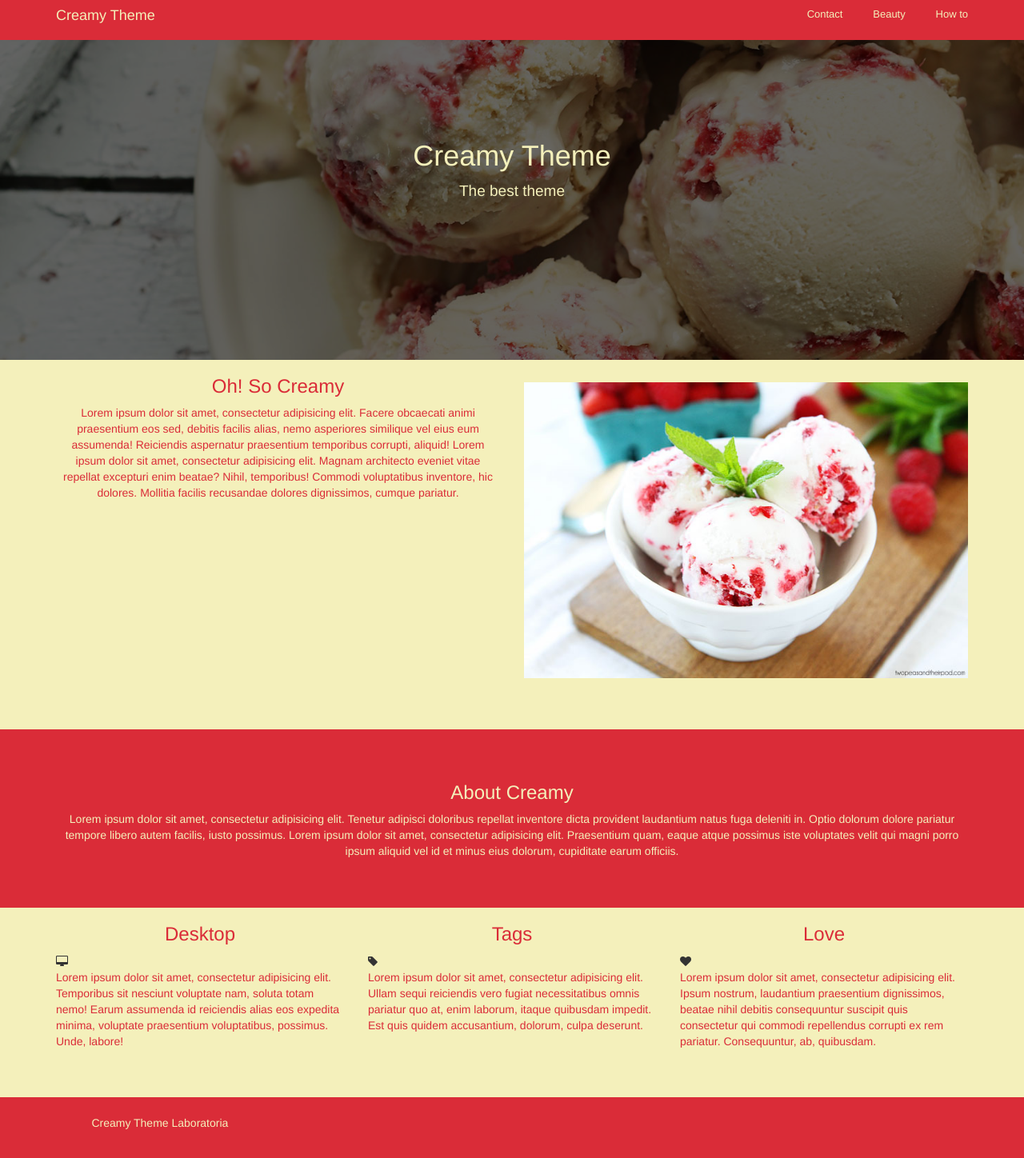
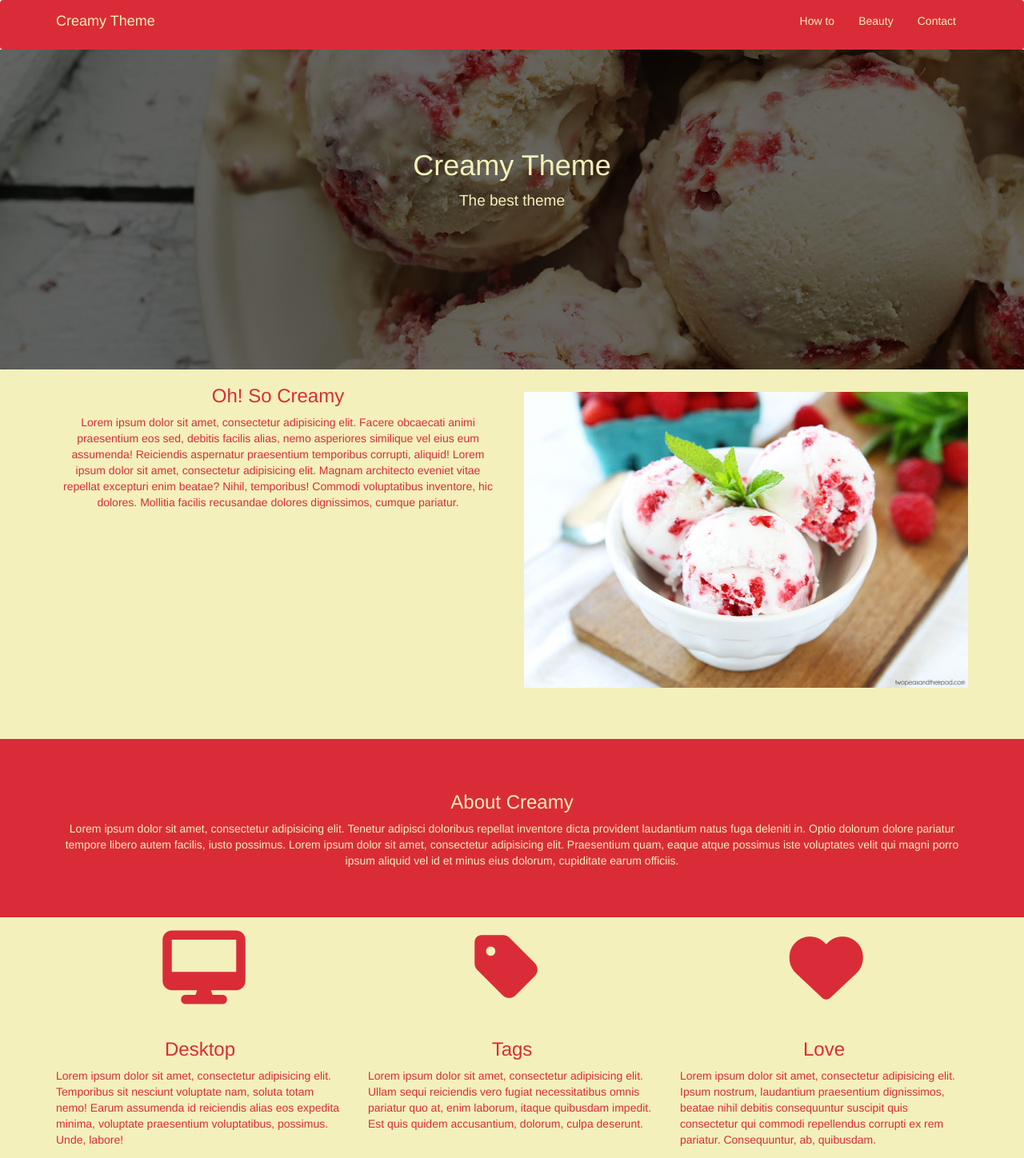
Before and after one commit to Camilajaviera/creamy-theme, a plain HTML site: page index.html in a window 1280 px wide. Shown: the top 1448 px of the page at 80% size. Drawn offline with Linux system fonts and the light colour scheme.

Commit message:
terminado

```diff
--- a/css/main.css
+++ b/css/main.css
@@ -5,15 +5,15 @@
 	color:  #f4f0bb;
 }
 /*------*/
-.barra{
+nav{
 	background-color: #da2c38;
-	height: 50px;
+	height: 62px;
 }
-.naveg{
-	margin-left: 4%;
-    float: right;
-    margin-top: 1%;
-    font-size: 13px;
+.navbar-toggle{
+	border: 1px solid #f4f0bb;
+}
+.icon-bar{
+	background-color: #f4f0bb;
 }
 .fondo{
 	background-image: url(../img/creamy.jpg);
@@ -24,6 +24,7 @@
     background-origin: border-box;
     background-color: rgba(0, 0, 0, 0.6);
     background-position: center;
+    margin-top: -20px;
 }
 .creamy{
 	margin-top: 9%;
@@ -51,6 +52,21 @@
 	background-color:  #f4f0bb;
 	padding-bottom: 50px;
 }
+.icons1{
+	color: #da2c38;
+	margin-left: 37%;
+    font-size: 92px;
+}
+.icons2{
+	margin-left: 37%;
+	color: #da2c38;
+	font-size: 92px;
+}
+.icons3{
+	margin-left: 38%;
+	color: #da2c38;
+	font-size: 92px;
+}
 .fondo5{
 	background-color: #da2c38;
 	padding-bottom: 2%;
--- a/index.html
+++ b/index.html
@@ -3,32 +3,40 @@
 <head>
   <meta charset="UTF-8">
   <title>Creamy Theme</title>
+  <meta name="viewport" content="width=device-width, user-scalable=no, initial-scale=1.0, maximum-scale=1.0, minimum-scale=1.0">
   <link href="https://fonts.googleapis.com/css?family=Open+Sans" rel="stylesheet">
   <link href="https://fonts.googleapis.com/css?family=Merriweather" rel="stylesheet">
   <link rel="stylesheet" href="css/font-awesome.css">
-  <link rel="stylesheet" href="css/main.css">
   <link rel="stylesheet" href="css/bootstrap.min.css">
   <link rel="stylesheet" href="css/bootstrap.css">
   <link rel="stylesheet" href="js/bootstrap.min.js">
+  <link rel="stylesheet" href="css/main.css">
 </head>
 <body>
 	<header>
-		<div class="container-fluid barra">
-			<div class="container">
-				<div class="row">
-					<div class="col-xs-6 col-md-2">
-						<h4 class="letra-clara">Creamy Theme</h4>
-					</div>
-					<nav>
-						<div class="col-md-10">
-							<a  class="naveg letra-clara"href="#">How to</a>
-							<a  class="naveg letra-clara"href="#">Beauty</a>
-							<a  class="naveg letra-clara"href="#">Contact</a>
-						</div>
-					</nav>
-				</div>
-			</div>
-		</div>
+		<nav class="navbar">
+  <div class="container">
+    <!-- Brand and toggle get grouped for better mobile display -->
+    <div class="navbar-header">
+      <button type="button" class="navbar-toggle collapsed" data-toggle="collapse" data-target="#bs-example-navbar-collapse-1" aria-expanded="false">
+        <span class="sr-only">Toggle navigation</span>
+        <span class="icon-bar"></span>
+        <span class="icon-bar"></span>
+        <span class="icon-bar"></span>
+      </button>
+      <a class="navbar-brand letra-clara" href="#">Creamy Theme</a>
+    </div>
+
+    <!-- Collect the nav links, forms, and other content for toggling -->
+    <div class="collapse navbar-collapse" id="bs-example-navbar-collapse-1">
+      <ul class="nav navbar-nav navbar-right">
+        <li><a class="letra-clara" href="#">How to</a></li>
+        <li><a class="letra-clara" href="#">Beauty</a></li>
+        <li><a class="letra-clara" href="#">Contact</a></li>
+      </ul>
+    </div><!-- /.navbar-collapse -->
+  </div><!-- /.container-fluid -->
+</nav>
 	</header>
 	<section class="sobre-fondo">
 		<div class="container-fluid fondo">
@@ -78,18 +86,18 @@
 			<div class="container">
 				<div class="row">
 					<div class="col-md-4 col-xs-12">
+						<p class="icons1"><i class="fa fa-desktop " aria-hidden="true"></i></p>
 						<h3 class="letra-rosa text-center">Desktop</h3>
-						<i class="fa fa-desktop" aria-hidden="true"></i>
 						<p class="letra-rosa">Lorem ipsum dolor sit amet, consectetur adipisicing elit. Temporibus sit nesciunt voluptate nam, soluta totam nemo! Earum assumenda id reiciendis alias eos expedita minima, voluptate praesentium voluptatibus, possimus. Unde, labore!</p>
 					</div>
 					<div class="col-md-4 col-xs-12">
+						<p class="icons2"><i class="fa fa-tag" aria-hidden="true"></i></p>
 						<h3 class="letra-rosa text-center">Tags</h3>
-						<i class="fa fa-tag" aria-hidden="true"></i>
 						<p class="letra-rosa">Lorem ipsum dolor sit amet, consectetur adipisicing elit. Ullam sequi reiciendis vero fugiat necessitatibus omnis pariatur quo at, enim laborum, itaque quibusdam impedit. Est quis quidem accusantium, dolorum, culpa deserunt.</p>
 					</div>
 					<div class="col-md-4 col-xs-12">
+						<p class="icons3"><i class="fa fa-heart" aria-hidden="true"></i></P>
 						<h3 class="letra-rosa text-center">Love</h3>
-						<i class="fa fa-heart" aria-hidden="true"></i>
 						<p class="letra-rosa">Lorem ipsum dolor sit amet, consectetur adipisicing elit. Ipsum nostrum, laudantium praesentium dignissimos, beatae nihil debitis consequuntur suscipit quis consectetur qui commodi repellendus corrupti ex rem pariatur. Consequuntur, ab, quibusdam.</p>
 					</div>
 				</div>
@@ -107,5 +115,6 @@
 			</div>
 		</div>
 	</footer>
+	<script src="https://use.fontawesome.com/968563aa65.js"></script>
 </body>
 </html>
```
